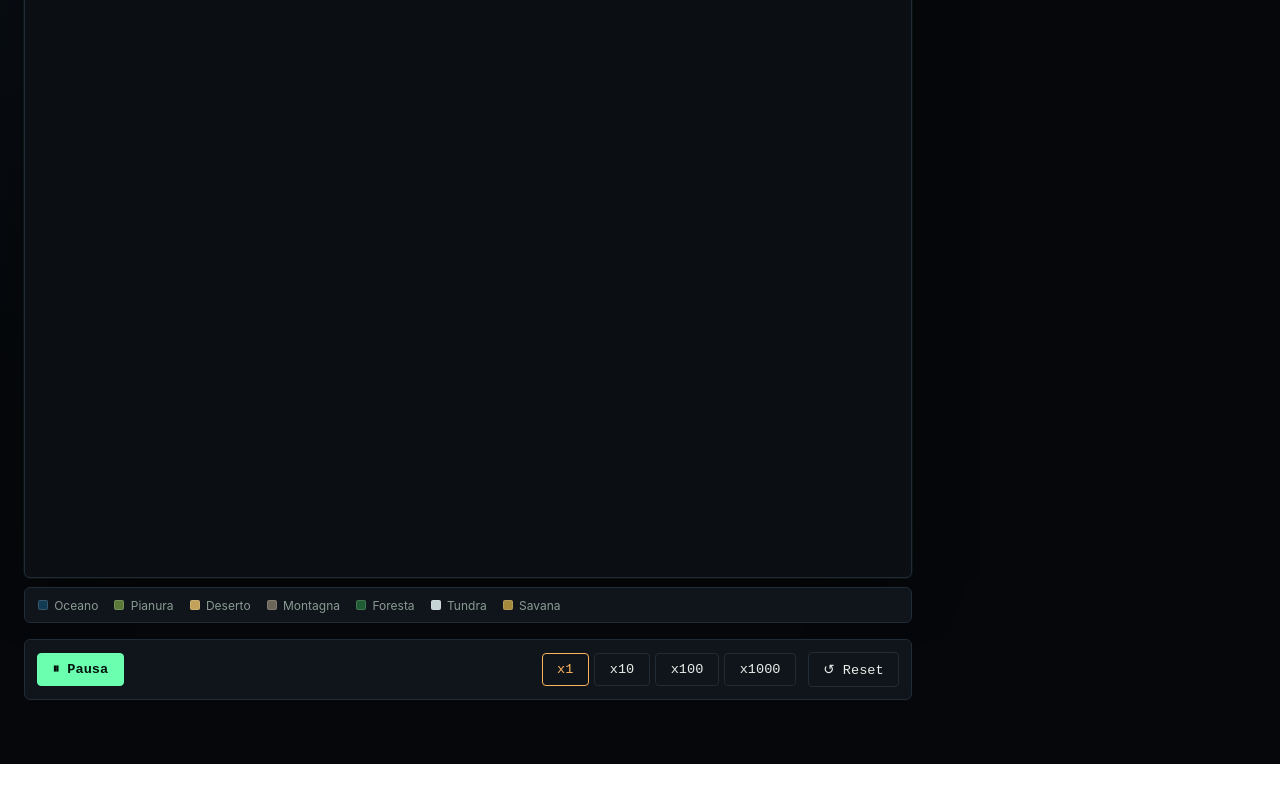
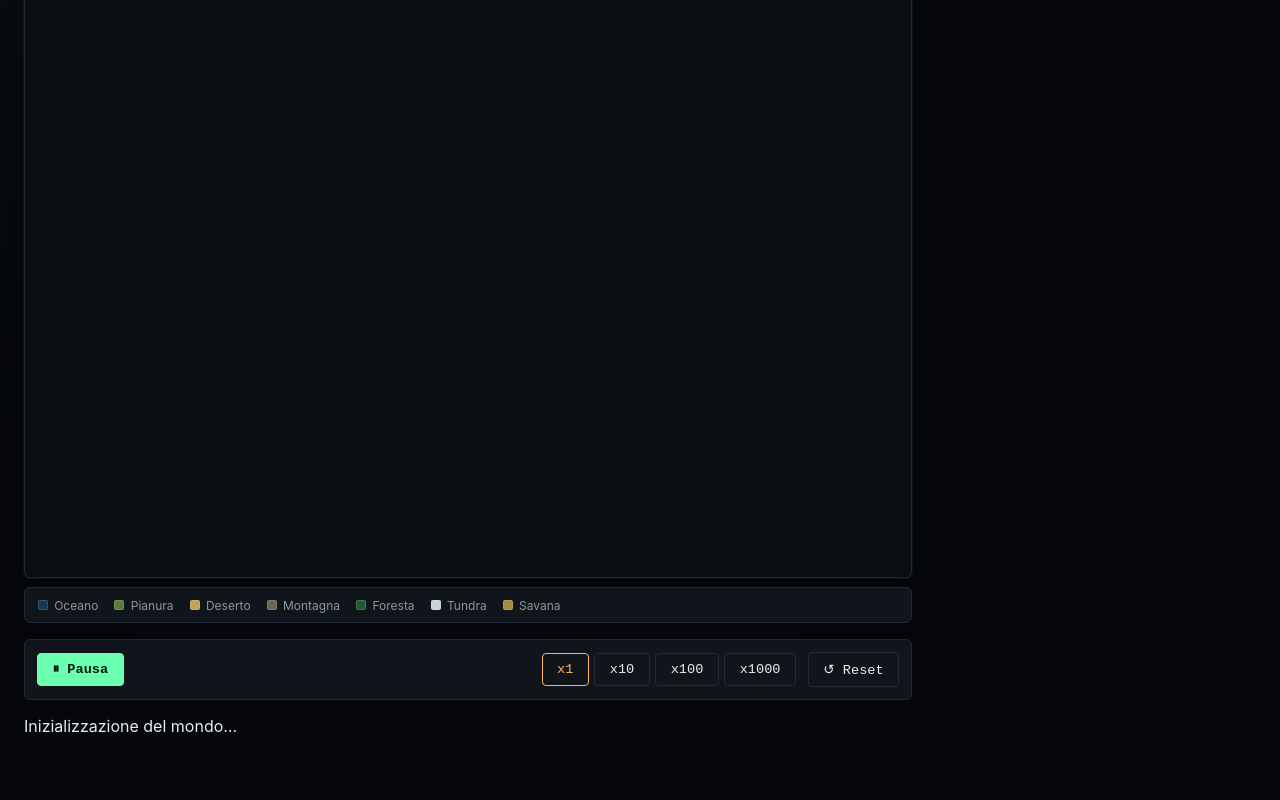
Before and after one commit to misteryone2/Evoworld, a Next.js app: page / in a window 1280 px wide. Shown: the part 483-1283 px from the top of the page. Before the commit the page ends 1247 px from the top, so only its background shows below. Built offline with nearby package versions, Linux system fonts and the light colour scheme.

Commit message:
Update page.tsx

```diff
--- a/app/page.tsx
+++ b/app/page.tsx
@@ -4,6 +4,7 @@ import { useSimulation } from "../lib/useSimulation";
 import { PlanetCanvas } from "../components/simulation/PlanetCanvas";
 import { Controls } from "../components/ui/Controls";
 import { StatsPanel } from "../components/ui/StatsPanel";
+import { SpeciesPanel } from "../components/species/SpeciesPanel";
 
 export default function Home() {
   const { frame, speed, setSpeed, togglePause, reset, ready } = useSimulation();
@@ -19,6 +20,7 @@ export default function Home() {
         <div className="canvas-column">
           <PlanetCanvas frame={frame} />
           <Controls speed={speed} onSetSpeed={setSpeed} onTogglePause={togglePause} onReset={() => reset()} />
+          <SpeciesPanel frame={frame} />
         </div>
 
         <aside className="sidebar">
```
